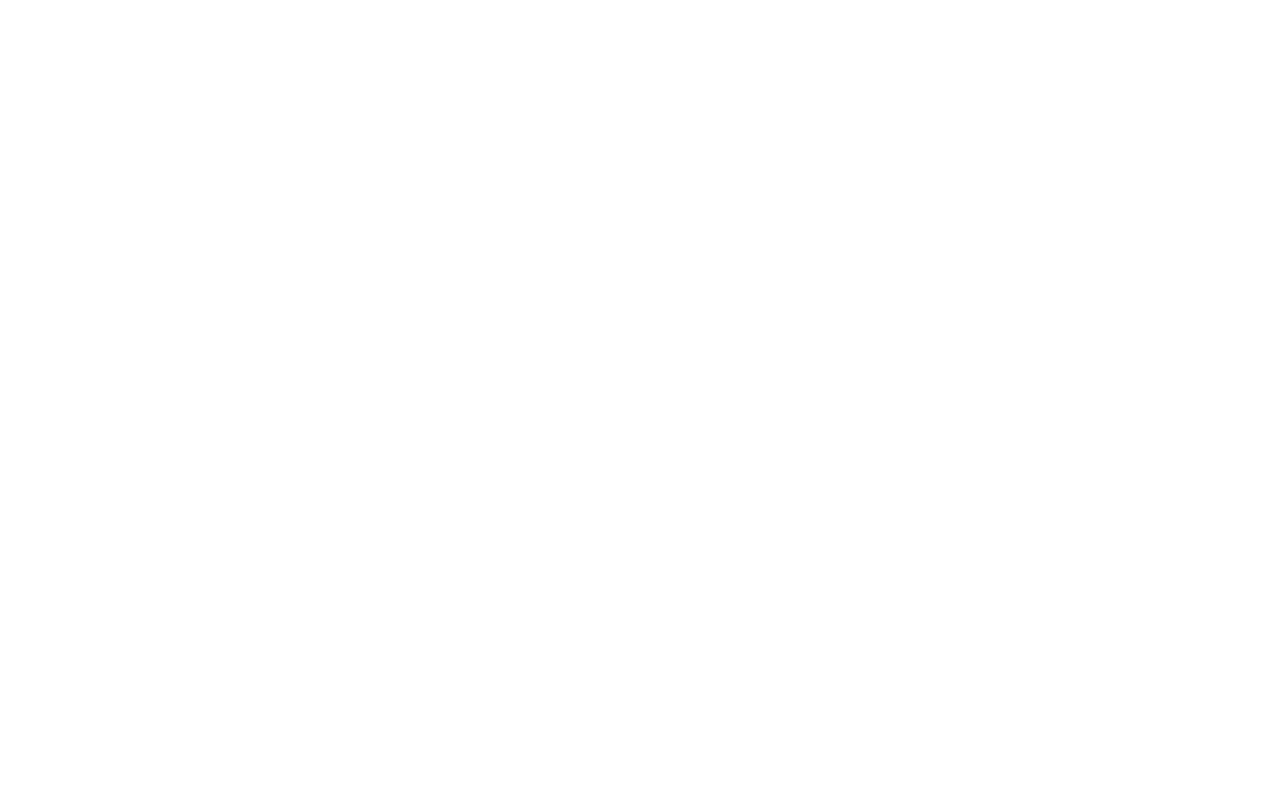
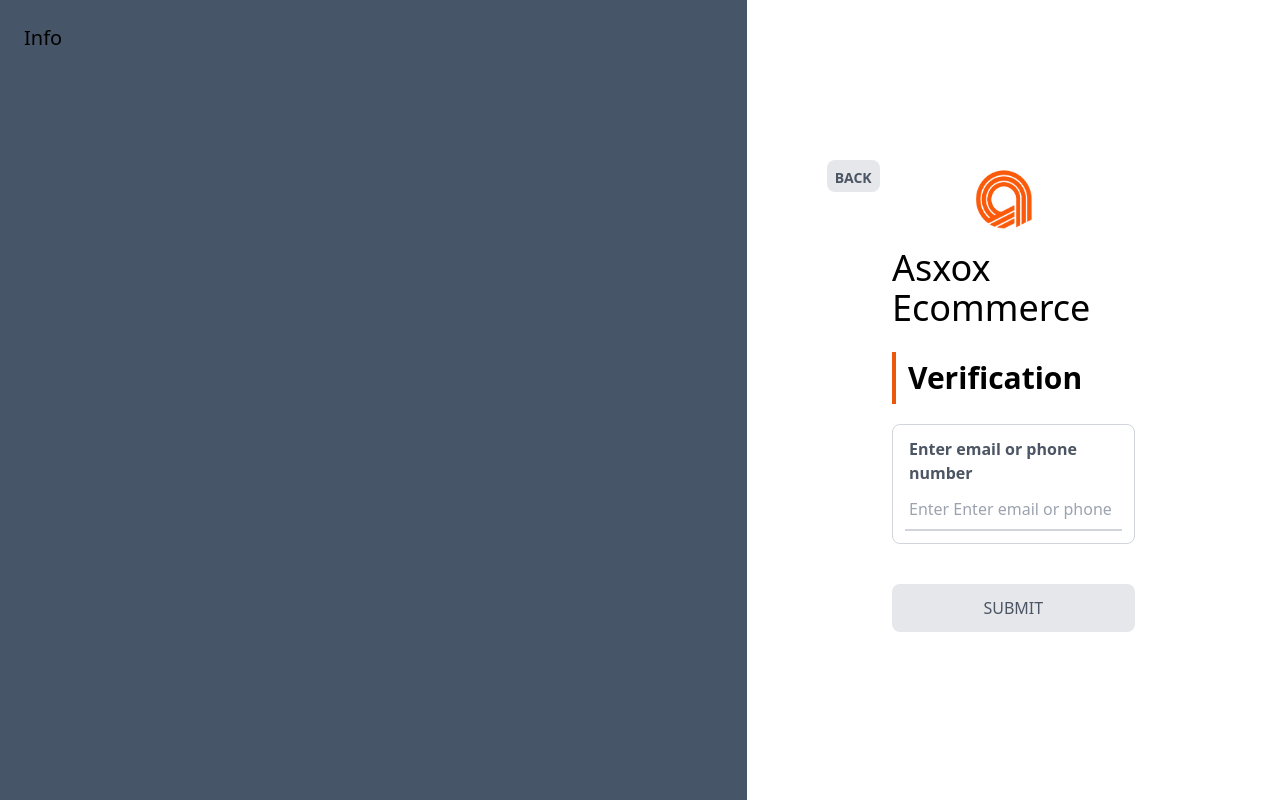
Before and after one commit to HeinKoZin/asxox_nuxt, a Nuxt app: page /auth/forgot in a window 1280 px wide. Before the commit this address had no page. Built offline with nearby package versions, Linux system fonts and the light colour scheme; a web font is replaced by a local one.

Commit message:
Forgot page is added.

```diff
--- /dev/null
+++ b/pages/auth/forgot.vue
@@ -0,0 +1,47 @@
+<template>
+  <div class="w-full">
+    <Input
+      :data="forgot"
+      field="emailOrPassword"
+      type="text"
+      label="Enter email or phone number"
+      class="w-full"
+    />
+    <Button variant="primary" class="w-full mt-8" :disabled="!isFilledEmail">
+      Submit
+    </Button>
+  </div>
+</template>
+
+<script>
+export default {
+  layout: "AuthLayout",
+  data() {
+    return {
+      forgot: {
+        emailOrPassword: "",
+      },
+      isFilledEmail: false,
+      errors: {},
+    };
+  },
+
+  methods: {},
+
+  watch: {
+    verify: {
+      handler(newValue) {
+        const { emailOrPassword } = newValue;
+        if (emailOrPassword) {
+          this.isFilledEmail = true;
+        } else {
+          this.isFilledEmail = false;
+        }
+      },
+      deep: true,
+    },
+  },
+};
+</script>
+
+<style lang="postcss" scoped></style>
```
